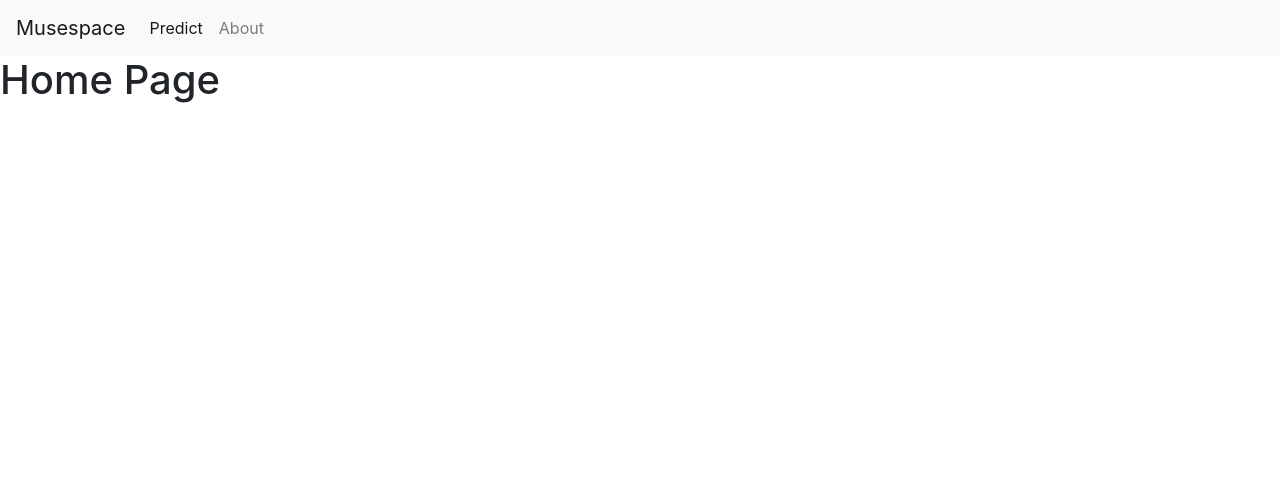
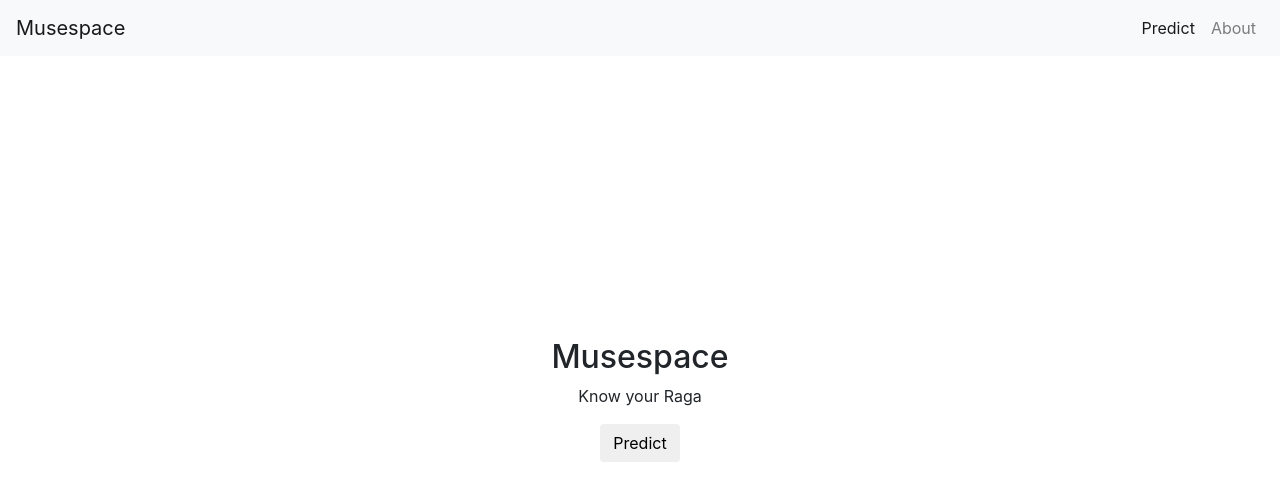
Before and after one commit to Anuragchandra221/Carnatic-Raga-Detection, a Flask app: page / in a window 1280 px wide. Shown: the top 501 px of the page. Run offline with Flask 2, Linux system fonts and the light colour scheme; some libraries are stand-ins or nearby versions.

Commit message:
webpages styled

```diff
--- a/static/style.css
+++ b/static/style.css
@@ -5,10 +5,21 @@
     border: 2px dotted #3a3a3a;
 
 }
+#navbar{
+    position: absolute;
+    top: 0;
+}
 .predict-div-full{
     width: 100%;
     height: 100%;
     display: flex;
+    align-items: center;
+    justify-content: center;
+}
+.home-div{
+    height: 100vh;
+    display: flex;
+    justify-content: center;
     align-items: center;
 }
 @media screen and (min-width: 768px) {
--- a/templates/home.html
+++ b/templates/home.html
@@ -3,8 +3,10 @@
 
 {% block content %}
 
-    <div>
-        <h1>Home Page</h1>
+    <div class="home-div flex-column">
+        <h2>Musespace</h2>
+        <p>Know your Raga</p>
+        <a href="/predict"><button class="btn">Predict</button></a>
     </div>
 
 {% endblock %}
--- a/templates/index.html
+++ b/templates/index.html
@@ -10,24 +10,25 @@
         body{
             width: 100%;
             height: 100vh;
+            position: relative;
         }
     </style>
 </head>
 <body>
 
-    <nav class="navbar navbar-expand-lg navbar-light bg-light">
+    <nav style="position: absolute;" class="w-100 navbar navbar-expand-lg navbar-light bg-light">
         <a class="navbar-brand" href="#">Musespace</a>
         <button class="navbar-toggler" type="button" data-toggle="collapse" data-target="#navbarTogglerDemo02" aria-controls="navbarTogglerDemo02" aria-expanded="false" aria-label="Toggle navigation">
           <span class="navbar-toggler-icon"></span>
         </button>
 
-        <div class="collapse navbar-collapse" id="navbarTogglerDemo02">
-          <ul class="navbar-nav mr-auto mt-2 mt-lg-0">
+        <div class="collapse navbar-collapse ml-auto" id="navbarTogglerDemo02">
+          <ul class="navbar-nav ml-auto mt-2 mt-lg-0">
             <li class="nav-item active">
-              <a class="nav-link" href="#">Predict <span class="sr-only">(current)</span></a>
+              <a class="nav-link" href="/predict">Predict <span class="sr-only">(current)</span></a>
             </li>
             <li class="nav-item">
-              <a class="nav-link" href="#">About</a>
+              <a class="nav-link" href="/about">About</a>
             </li>
           </ul>
         </div>
--- a/templates/predict.html
+++ b/templates/predict.html
@@ -7,11 +7,11 @@
             <form action="/predict" class="d-flex flex-column align-items-center" method="POST" enctype="multipart/form-data">
                 <div class="mb-3">
                     <label for="audio">YouTube Link</label>
-                    <input type="text" name="anurag" />
+                    <input type="text" name="anurag"  />
                 </div>
                 <p>OR</p>
                 <input type="file" class="mb-3" name="audiofile" id="audio" accept="audio/*"/>
-                <input type="submit" class="w-100 mb-3" value="Proceed">
+                <input type="submit"  class="w-100 mb-3 btn" style="cursor: pointer;" value="Proceed">
             </form>
             {% if raga %}
                 <p>The predicted raga is {{raga}}</p>
```
